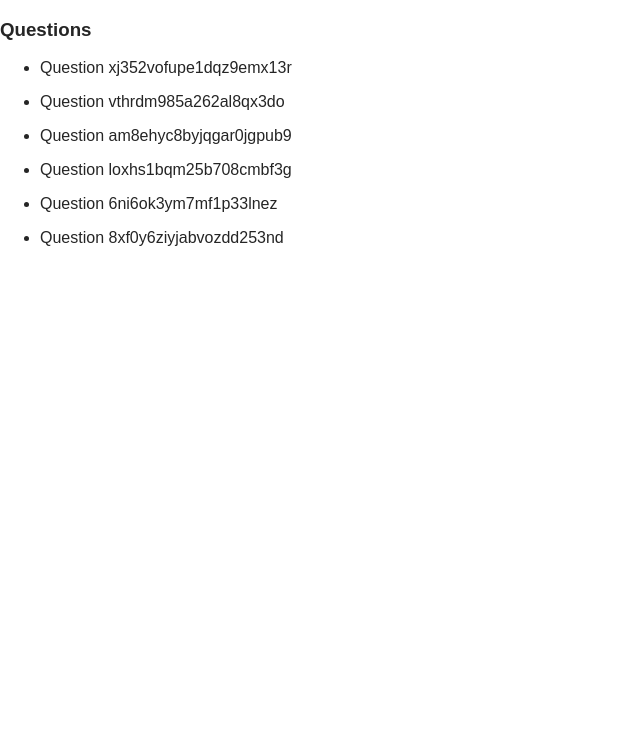
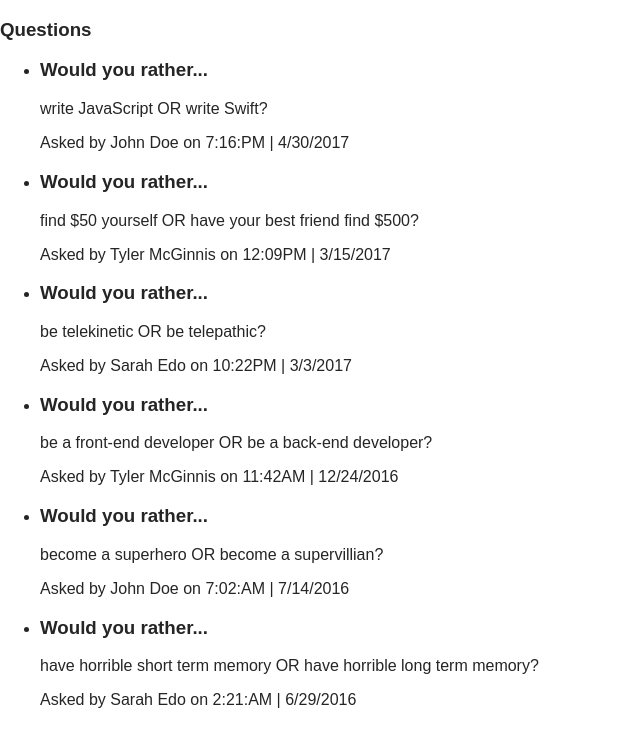
Before and after one commit to ShepherdBook/reactnd-would-you-rather, a React (Create React App) app: page / in a window 1280 px wide. Shown: the top 746 px of the page, without its empty margins (0-640 px from the left). Built offline with nearby package versions, Linux system fonts and the light colour scheme.

Commit message:
feat: Basic question UI

```diff
--- a/src/components/Question.js
+++ b/src/components/Question.js
@@ -1,13 +1,30 @@
 import React, { Component } from 'react'
+import { connect } from 'react-redux'
+import { formatQuestion, formatDate } from '../utils/helpers'
 
 class Question extends Component {
   render() {
+    const { question, author } = this.props
+
     return (
       <div>
-        <p>Question {this.props.id}</p>
+        <h3>Would you rather...</h3>
+        <p>{question.optionOne.text} OR {question.optionTwo.text}?</p>
+        <p>Asked by {author.name} on {formatDate(question.timestamp)}</p>
       </div>
     )
   }
 }
 
-export default Question
+function mapStateToProps({ activeUser, users, questions }, { id }) {
+  const question = questions[id]
+  const author = users[question.author]
+
+  return {
+    activeUser,
+    question,
+    author
+  }
+}
+
+export default connect(mapStateToProps)(Question)
--- a/src/reducers/index.js
+++ b/src/reducers/index.js
@@ -1,6 +1,6 @@
 import { combineReducers } from 'redux'
 import activeUser from '../reducers/activeUser'
-import users from '../reducers/questions'
+import users from '../reducers/users'
 import questions from '../reducers/questions'
 
 export default combineReducers({
--- a/src/reducers/questions.js
+++ b/src/reducers/questions.js
@@ -1,9 +1,10 @@
 import { RECEIVE_QUESTIONS } from '../actions/questions'
 
+// Deals with the "Questions" slice of state
 export default function questions(state = {}, action) {
   switch (action.type) {
     case RECEIVE_QUESTIONS:
-      return {
+      return { // Return the existing questions plus the action's questions
         ...state,
         ...action.questions
       }
--- a/src/reducers/users.js
+++ b/src/reducers/users.js
@@ -1,10 +1,10 @@
 import { RECEIVE_USERS } from '../actions/users'
 
+// Deals with the "Users" slice of state
 export default function users(state = {} , action) {
   switch (action.type) {
     case RECEIVE_USERS:
-      return {
-        // Add the users from the action to the state
+      return { // Return the existing users plus the action's users
         ...state,
         ...action.users
       }
--- /dev/null
+++ b/src/utils/helpers.js
@@ -0,0 +1,18 @@
+export function formatQuestion (question, author) {
+  const { id, timestamp, optionOne, optionTwo } = question
+  const { name } = author
+
+  return {
+    id,
+    timestamp,
+    name,
+    optionOne,
+    optionTwo
+  }
+}
+
+export function formatDate (timestamp) {
+  const d = new Date(timestamp)
+  const time = d.toLocaleTimeString('en-US')
+  return time.substr(0, 5) + time.slice(-2) + ' | ' + d.toLocaleDateString()
+}
```
